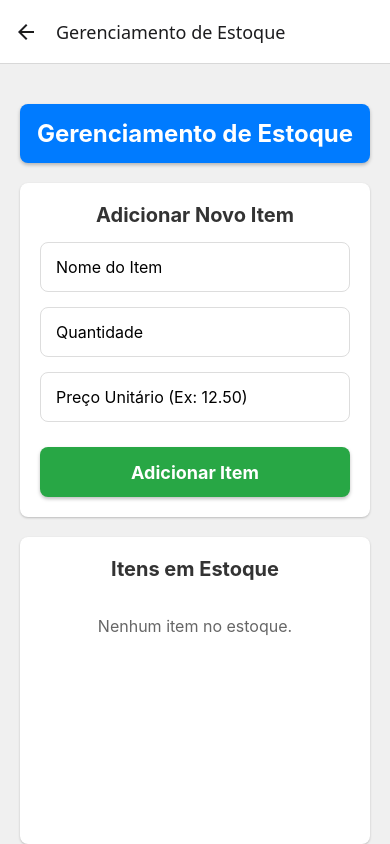
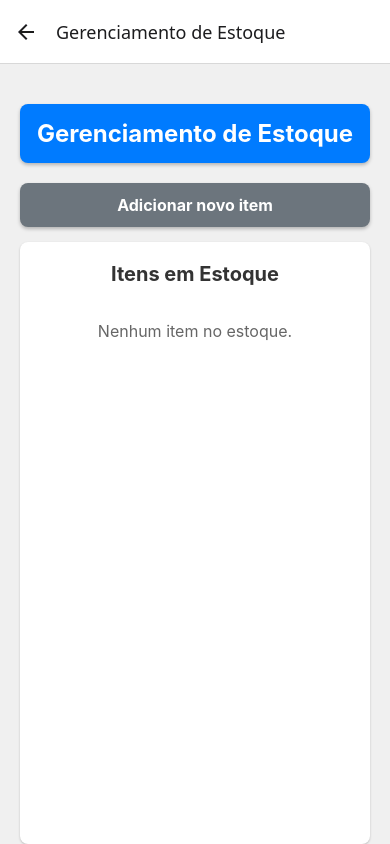
Before and after one commit to Tithania/MecanicoAPP, a React Native app: screen /Estoque in a window 390 px wide. Built offline with nearby package versions, Linux system fonts and the light colour scheme.

Commit message:
adicionado ocultar e mostrar para o formulario de inclusão de itens na aba de estoque

```diff
--- a/src/screens/Estoque.tsx
+++ b/src/screens/Estoque.tsx
@@ -35,6 +35,9 @@ export default function EstoqueScreen() { // Nome do componente
 
   // Estado para a lista de itens de estoque
   const [estoqueItems, setEstoqueItems] = useState<EstoqueItem[]>([]);
+
+  //PARA OCULTAR FORMULARIO
+  const [showAddForm, setShowAddForm] = useState<boolean>(false);
 
   // Efeito para carregar os itens de estoque quando a tela é montada ou focada
   useEffect(() => {
@@ -85,6 +88,9 @@ export default function EstoqueScreen() { // Nome do componente
       setQuantidade('');
       setPrecoUnitario('');
       loadEstoqueItems(); // Recarrega a lista de itens
+
+      setShowAddForm(false);
+
     } catch (error) {
       console.error('Erro ao adicionar item de estoque:', error);
       Alert.alert('Erro', 'Não foi possível adicionar o item ao estoque.');
@@ -130,7 +136,17 @@ export default function EstoqueScreen() { // Nome do componente
           <Text style={styles.title}>Gerenciamento de Estoque</Text>
         </View>
 
-        {/* Formulário para adicionar item - ESSA PARTE NAO ROLA*/}
+        <TouchableOpacity
+          style={styles.toggleFormButton}
+          onPress={() => setShowAddForm(!showAddForm)} // altera o valor do showForm
+        >
+          <Text style={styles.toggleFormButtonText}>
+            {/*muda texto dependendo da forma */}
+            {showAddForm ? 'Ocultar formulario' : 'Adicionar novo item'}
+          </Text>
+        </TouchableOpacity>
+
+        {showAddForm && (
           <View style={styles.formContainer}>
             <Text style={styles.formTitle}>Adicionar Novo Item</Text>
             <TextInput
@@ -157,6 +173,7 @@ export default function EstoqueScreen() { // Nome do componente
               <Text style={styles.buttonText}>Adicionar Item</Text>
             </TouchableOpacity>
           </View>
+        )}
 
         {/* Lista de Itens no Estoque - ALERACAO FLATLIST GERENCIA A PROPRIA ROLAGEM O CONTEINER AGORA TEM FLEX */}
         <View style={styles.listContainer}>
@@ -199,7 +216,7 @@ const styles = StyleSheet.create({
     backgroundColor: '#f0f0f0',
     paddingTop: 40,
   },
-  keyboardAvoidingView: { // NOVO ESTILO: Garante que o KeyboardAvoidingView ocupe todo o espaço
+  keyboardAvoidingView: {
     flex: 1,
   },
   header: {
@@ -220,6 +237,25 @@ const styles = StyleSheet.create({
     fontWeight: 'bold',
     color: '#fff',
     textAlign: 'center',
+  },
+  // NOVO ESTILO: para o botão de alternar o formulário
+  toggleFormButton: {
+    backgroundColor: '#6c757d', // Cor cinza
+    padding: 12,
+    borderRadius: 8,
+    alignItems: 'center',
+    marginHorizontal: 20,
+    marginBottom: 15,
+    shadowColor: '#000',
+    shadowOffset: { width: 0, height: 2 },
+    shadowOpacity: 0.25,
+    shadowRadius: 3.84,
+    elevation: 5,
+  },
+  toggleFormButtonText: {
+    color: '#fff',
+    fontSize: 16,
+    fontWeight: 'bold',
   },
   formContainer: {
     backgroundColor: '#fff',
@@ -279,7 +315,7 @@ const styles = StyleSheet.create({
     shadowOpacity: 0.22,
     shadowRadius: 2.22,
     elevation: 3,
-    flex: 1, // ALTERAÇÃO: Permite que a lista ocupe o restante do espaço disponível
+    flex: 1,
   },
   listTitle: {
     fontSize: 20,
```
Lines whose indentation alone changed are shown as unchanged.
